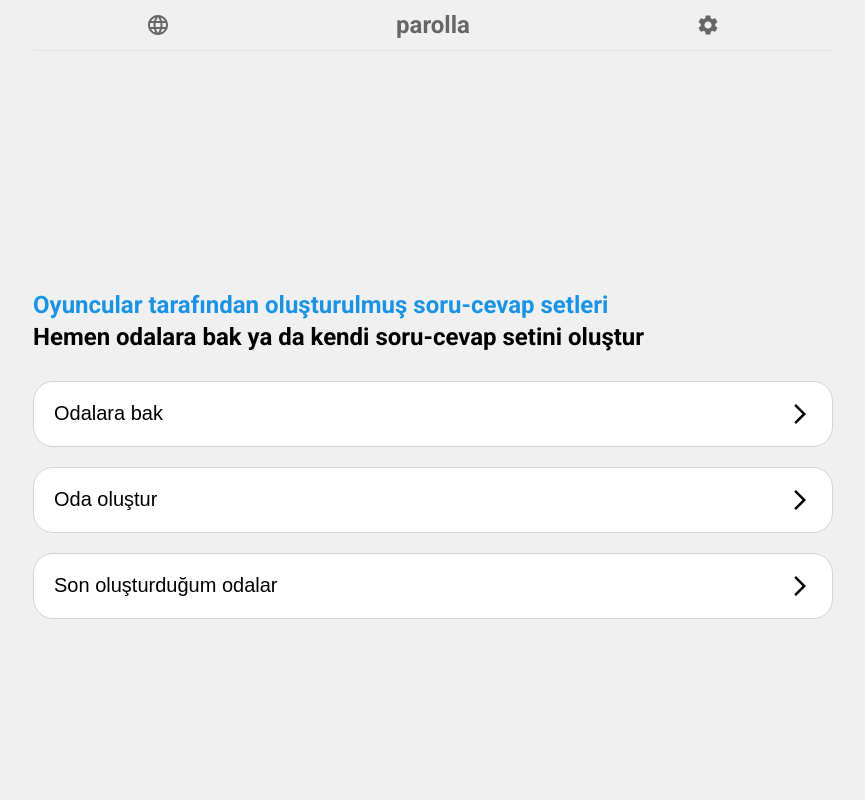
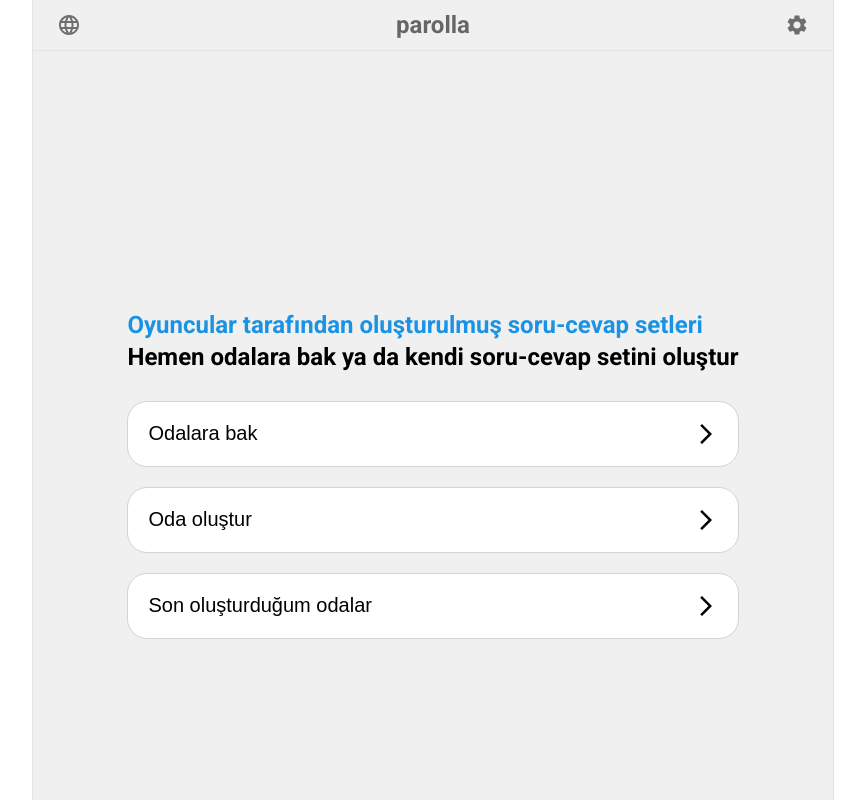
Before and after one commit to ibrahimzenk/parolla-app, a React (Vite) app: page /creative in a window 1280 px wide. Shown: the whole page, without its empty margins (207-1072 px from the left). Built offline with nearby package versions, Linux system fonts and the light colour scheme.

Commit message:
Modal added and style

```diff
--- a/src/App.jsx
+++ b/src/App.jsx
@@ -15,6 +15,7 @@
   return (
     <div className="big-container">
       <Header />
+      <div className="small-container">
         <Routes>
           <Route path="/" element={<Home />} />
           <Route path="competitive" element={<Competitive />} />
@@ -25,6 +26,7 @@
           <Route path="creative/myrooms" element={<MyRooms />} />
         </Routes>
       </div>
+    </div>
   );
 }
 
--- a/src/components/Header/index.jsx
+++ b/src/components/Header/index.jsx
@@ -1,15 +1,19 @@
-import React from 'react'
-import LanguageIcon from '@mui/icons-material/Language';
-import SettingsIcon from '@mui/icons-material/Settings';
+import React from "react";
+
+import Modal from "../Modal/Modal";
 
 function Header() {
   return (
     <div className="header">
-        <LanguageIcon />
-        <h2>parolla</h2>
-        <SettingsIcon />
+      <Modal buttonName="language" modalTitle="choose-language">
+        Deneme
+      </Modal>
+      <h2>parolla</h2>
+      <Modal buttonName="settings" modalTitle="settings">
+        Settings
+      </Modal>
     </div>
-  )
+  );
 }
 
-export default Header
+export default Header;
--- /dev/null
+++ b/src/components/Modal/Modal.jsx
@@ -0,0 +1,141 @@
+import React, { useState } from "react";
+import useFormatMessage from "~/hooks/useFormatMessage";
+
+// material-ui
+import { useTheme } from "@mui/material/styles";
+import { Button, Dialog, DialogActions, DialogContent, DialogTitle, Grid, IconButton } from "@mui/material";
+import LanguageIcon from "@mui/icons-material/Language";
+import SettingsIcon from "@mui/icons-material/Settings";
+
+function Modal({
+  dialogOpen,
+  setDialogOpen,
+  buttonName,
+  buttonVariant = "contained",
+  click,
+  disabled,
+  modalTitle,
+  modalSize = "750px",
+  saveClick,
+  cancelClick,
+  saveButton = true,
+  extendable = false,
+  setExpandMore,
+  children,
+}) {
+  const theme = useTheme();
+  const [open, setOpen] = useState(false);
+  const [expand, setExpand] = useState(false);
+  const [scroll, setScroll] = useState("paper");
+
+  const handleClickOpen = (scrollType) => () => {
+    if (dialogOpen === false) setDialogOpen(true);
+    else setOpen(true);
+
+    if (click) click();
+    setScroll(scrollType);
+  };
+
+  const handleClose = () => {
+    if (dialogOpen) {
+      setDialogOpen(false);
+    } else {
+      setOpen(false);
+    }
+  };
+
+  const expandModal = () => {
+    setExpand((prevState) => !prevState);
+    setExpandMore((prevState) => !prevState);
+  };
+
+  let buttonContent;
+  switch (buttonName) {
+    case "language":
+      buttonContent = (
+        <IconButton onClick={handleClickOpen("paper")} disabled={disabled}>
+          <LanguageIcon fontSize="inherit" />
+        </IconButton>
+      );
+      break;
+
+    case "settings":
+      buttonContent = (
+        <IconButton onClick={handleClickOpen("paper")} disabled={disabled}>
+          <SettingsIcon fontSize="inherit" />
+        </IconButton>
+      );
+      break;
+
+    case "none":
+      buttonContent = <></>;
+      break;
+
+    default:
+      buttonContent = (
+        <Button variant={buttonVariant} onClick={handleClickOpen("paper")} size="large" style={{ marginTop: "2%" }} disabled={disabled}>
+          {useFormatMessage(buttonName)}
+        </Button>
+      );
+      break;
+  }
+
+  return (
+    <>
+      {buttonContent}
+
+      <Dialog
+        open={dialogOpen ?? open}
+        // onClose={handleClose}
+        scroll={scroll}
+        fullWidth
+        sx={{ "& .MuiPaper-root": { maxWidth: modalSize } }}
+      >
+        <Grid container justify="space-between" alignItems="center">
+          <DialogTitle>{useFormatMessage(modalTitle)}</DialogTitle>
+        </Grid>
+        <DialogContent dividers={scroll === "paper"}>{children}</DialogContent>
+
+        <DialogActions sx={{ pr: 2.5, pt: 2.5 }}>
+          {extendable && (
+            <>
+              <Grid justify="flex-start">
+                <Button className="btn" onClick={expandModal}>
+                  {expand ? useFormatMessage("show-less") : useFormatMessage("show-more")}
+                </Button>
+              </Grid>
+              <div style={{ flex: "1 0 0" }} />
+            </>
+          )}
+
+          <Button
+            id="ModalCancelButton"
+            sx={{ color: theme.palette.grey[500] }}
+            onClick={() => {
+              cancelClick && cancelClick();
+              handleClose();
+            }}
+          >
+            {useFormatMessage("cancel")}
+          </Button>
+
+          {saveButton && (
+            <Button
+              variant="contained"
+              size="small"
+              color="primary"
+              onClick={() => {
+                saveClick && saveClick();
+                handleClose();
+              }}
+            >
+              {useFormatMessage("okey")}
+            </Button>
+          )}
+        </DialogActions>
+      </Dialog>
+    </>
+  );
+}
+
+export default Modal;
--- a/src/index.css
+++ b/src/index.css
@@ -2,7 +2,7 @@
 
 body {
   margin: 0;
-  background-color: rgb(240, 240, 240);
+  background-color: rgb(255, 255, 255);
   display: flex;
   flex-direction: column;
   align-items: center;
@@ -14,22 +14,31 @@
 
 .big-container {
   width: 800px;
+  height: 100vh;
+
+  background-color: rgb(240, 240, 240);
   font-family: "Roboto", sans-serif;
+  border-right: 1px solid rgb(228, 228, 228);
+  border-left: 1px solid rgb(228, 228, 228);
 }
 
 .header {
-  width: 100%;
+  width: calc(100% - 32px);
   height: 50px;
   margin-bottom: 16px;
+  padding-left: 16px;
+  padding-right: 16px;
   display: flex;
   align-items: center;
-  justify-content: space-around;
+  justify-content: space-between;
   border-bottom: 1px solid rgb(228, 228, 228);
   color: rgb(102, 102, 102);
 }
 
 .small-container {
   margin-top: 160px;
+  padding-left: 32px;
+  padding-right: 32px;
   display: flex;
   flex-direction: column;
   align-items: center;
@@ -92,12 +101,12 @@
 }
 
 .creative-text-container {
-  margin-top: 240px;
+  margin-top: 100px;
   margin-bottom: 30px;
   font-size: 16px;
 }
 
 .creative-text-header {
   margin-block-end: -16px;
-  color: rgb(26, 147, 228)
+  color: rgb(26, 147, 228);
 }
--- a/src/pages/Home.jsx
+++ b/src/pages/Home.jsx
@@ -10,7 +10,7 @@
   const buttonArray = ["competitive", "unlimited", "creative"];
 
   return (
-    <div className="small-container">
+    <>
       {<LetterCircle letter="P" />}
 
       <h1 className="second-header">{useFormatMessage("choose-game-mode")}</h1>
@@ -22,7 +22,7 @@
           </Link>
         ))}
       </div>
-    </div>
+    </>
   );
 }
 
--- a/src/utils/locales/en.json
+++ b/src/utils/locales/en.json
@@ -7,5 +7,9 @@
   "check-out-rooms": "Check out the rooms now or create your own Q&A set",
   "look-rooms": "Look at the rooms",
   "create-room": "Create room",
-  "recently-rooms": "Recently created rooms"
+  "recently-rooms": "Recently created rooms",
+  "settings": "Settings",
+  "choose-language": "Choose Language",
+  "okey": "Okey",
+  "cancel": "Cancel"
 }
--- a/src/utils/locales/tr.json
+++ b/src/utils/locales/tr.json
@@ -7,5 +7,9 @@
   "check-out-rooms": "Hemen odalara bak ya da kendi soru-cevap setini oluştur",
   "look-rooms": "Odalara bak",
   "create-room": "Oda oluştur",
-  "recently-rooms": "Son oluşturduğum odalar"
+  "recently-rooms": "Son oluşturduğum odalar",
+  "settings": "Ayarlar",
+  "choose-language": "Dil Seçiniz",
+  "okey": "Tamam",
+  "cancel": "İptal"
 }
```
Lines whose indentation alone changed are shown as unchanged.
